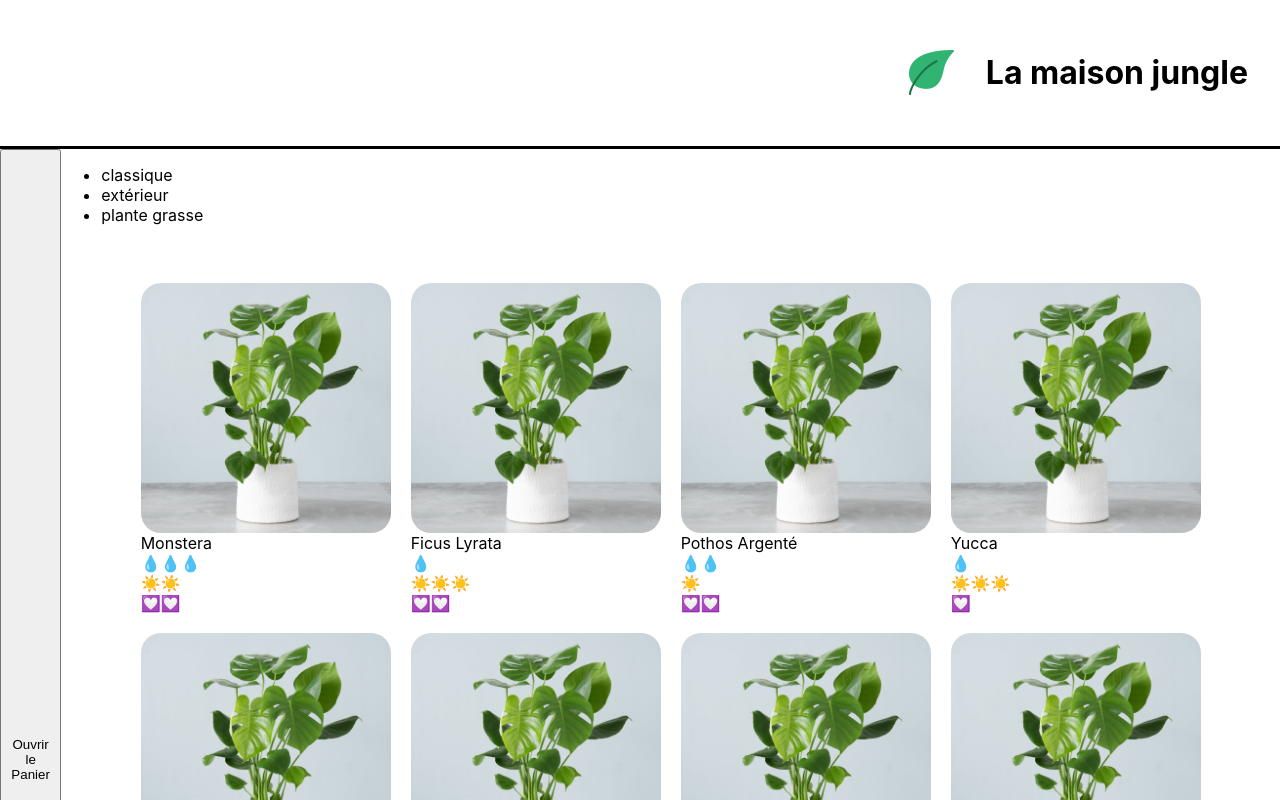
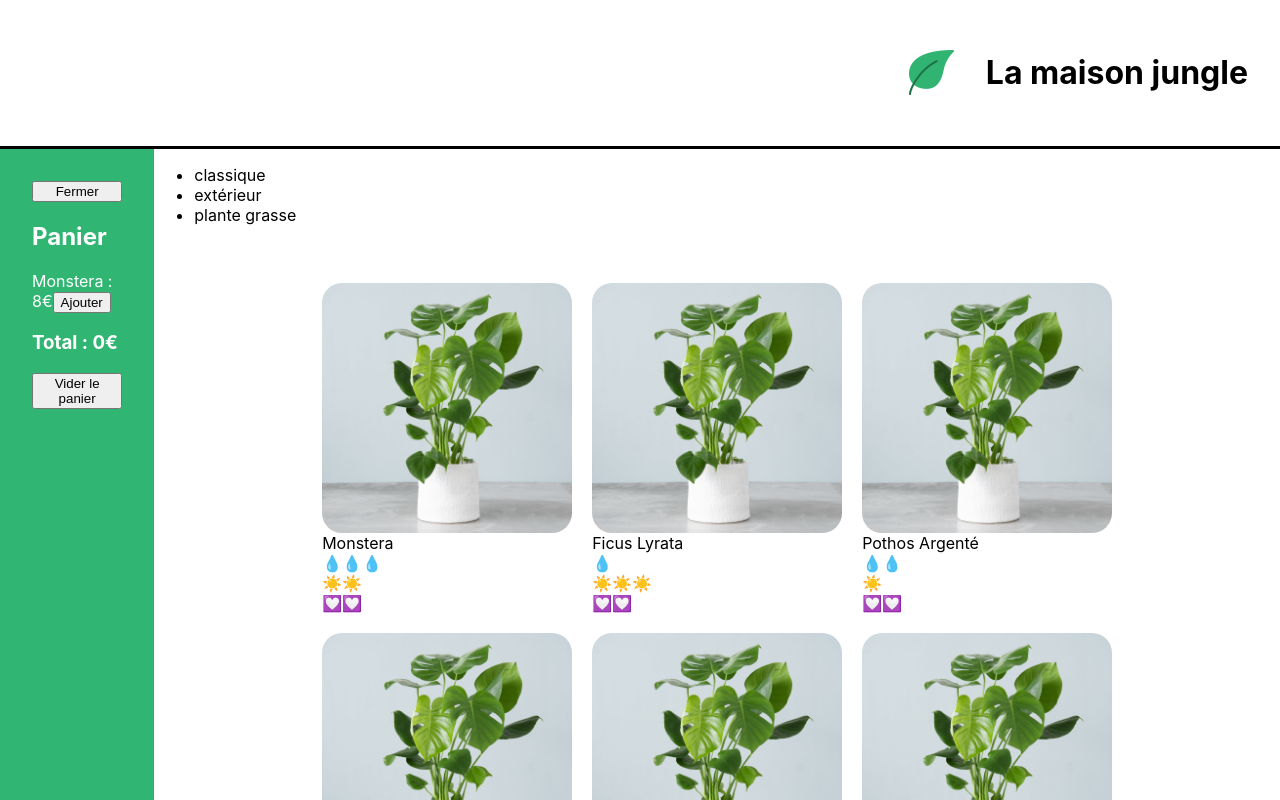
Before and after one commit to Paul-prog44/La-maison-jungle-OC-, a React (Create React App) app: page / in a window 1280 px wide. Shown: the top 800 px of the page. Built offline with nearby package versions, Linux system fonts and the light colour scheme.

Commit message:
Add reset cart button

```diff
--- a/src/components/App.js
+++ b/src/components/App.js
@@ -12,7 +12,7 @@ function App() {
             <Banner>
               <img src={logo} alt='La maison jungle' className='lmj-logo' />
               <h1 className='lmj-title'>La maison jungle</h1>
-			</Banner>
+          </Banner>
             <div className='lmj-layout-inner'>
               <Cart />
               <ShoppingList />
--- a/src/components/Cart.js
+++ b/src/components/Cart.js
@@ -4,7 +4,11 @@ import { useState } from "react"
 function Cart() {
     const monsteraPrice = 8
     const [cart, updateCart] = useState(0)
-    const [isOpen, setIsOpen] = useState(false)
+    const [isOpen, setIsOpen] = useState(true)
+
+// function ResetCart() {
+//     const
+// }
 
     return isOpen ? (
         <div className='lmj-cart'>
@@ -17,6 +21,9 @@ function Cart() {
                 </button>
             </div>
             <h3>Total : {monsteraPrice * cart}€</h3>
+            <button onClick={()=> updateCart(0)}>
+                    Vider le panier
+                </button>
         </div>
     ) : (
         <button onClick={() => setIsOpen(true)}>Ouvrir le Panier</button>
```
Also changed, not shown: 1 other file (tests, documents, lock files or other folders).
